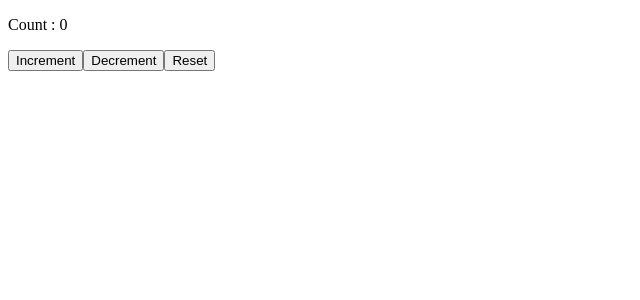
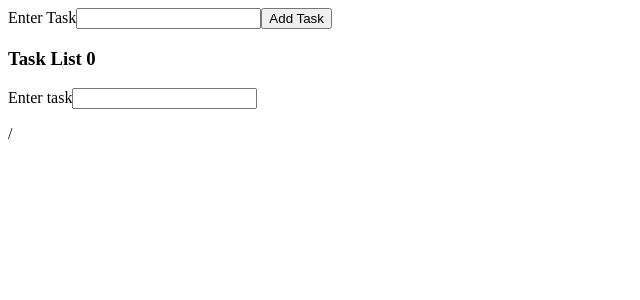
Before and after one commit to Kavya-gopi/ReactJs, a React (Vite) app in the folder React-Hooks/: page / in a window 1280 px wide. Shown: the top 300 px of the page, without its empty margins (0-640 px from the left). Built offline with nearby package versions, Linux system fonts and the light colour scheme.

Commit message:
ReducerTodoDemo

```diff
--- a/React-Hooks/src/main.jsx
+++ b/React-Hooks/src/main.jsx
@@ -21,6 +21,8 @@ import AppComp from "./useContextDemos2/AppComp.jsx";
 import { ReducerDemo } from "./useReducerDemo/ReducerDemo.jsx";
 import { ReducerDemo1 } from "./useReducerDemo/ReducerDemo1.jsx";
 import ReducerDemo2 from "./useReducerDemo/ReducerDemo2.jsx";
+import TodoListDemo from "./useReducerDemo/TodoListDemo.jsx";
+import TodoDemo2 from "./useReducerDemo/TodoDemo2.jsx";
 
 
 
@@ -45,7 +47,11 @@ ReactDOM.createRoot(document.getElementById("root")).render(
     {/* <AppComp/> */}
     {/* <ReducerDemo/> */}
     {/* <ReducerDemo1/> */}
-    <ReducerDemo2/>
+    {/* <ReducerDemo2/> */}
+    <TodoListDemo/>
+    <TodoDemo2/>/
+
+
 
 
   </React.StrictMode>
--- /dev/null
+++ b/React-Hooks/src/useReducerDemo/TodoDemo2.jsx
@@ -0,0 +1,38 @@
+import { useReducer } from "react";
+const initialState=[];
+
+function reducer(state,action){
+    switch(action.type){
+        case "addTask":
+            console.log("adding");
+            return [...state,{id:state.length+1,tasktitle:action.payload}];
+        default:
+            return state;
+    }
+}
+
+function TodoDemo2(){
+    const [state,dispatch]=useReducer(reducer,initialState);
+
+    const handleChange=(e)=>{
+        if(e.key==="Enter"){
+            dispatch({type:"addTask", payload:e.target.value});
+        }
+
+    }
+    return(
+        <>
+        <h3>Task List {state.length}</h3>
+        <label htmlFor="task">Enter task</label>
+        <input type="text" id="task" onKeyDown={(e)=>handleChange(e)}></input>
+        <ul>
+            {state.map((task)=>(
+                   <li key={task.id}>{task.tasktitle}</li>
+                ))}
+        </ul>
+        </>
+    )
+
+}
+
+export default TodoDemo2;
--- /dev/null
+++ b/React-Hooks/src/useReducerDemo/TodoListDemo.jsx
@@ -0,0 +1,32 @@
+import React, { useReducer, useState } from "react";
+
+const initialState={
+    task:''
+}
+function reducer(state,action){
+    switch(action.type){
+        case "addTask":
+            return {...state,task:action.payload};
+        default:
+            return state;
+    }
+
+}
+const TodoListDemo=()=>{
+    const [state,dispatch] = useReducer(reducer,initialState);
+    const [input,setInput] = useState('');
+
+    return(
+        <>
+        <div>
+            <label>Enter Task</label>
+            <input type="text" value={input} onChange={(e)=>setInput(e.target.value)}/>
+            <button onClick={()=>dispatch({type:"addTask",payload:input})}>Add Task</button>
+            <p>{state.task}</p>
+
+        </div>
+        </>
+    )
+}
+
+export default TodoListDemo;
```
